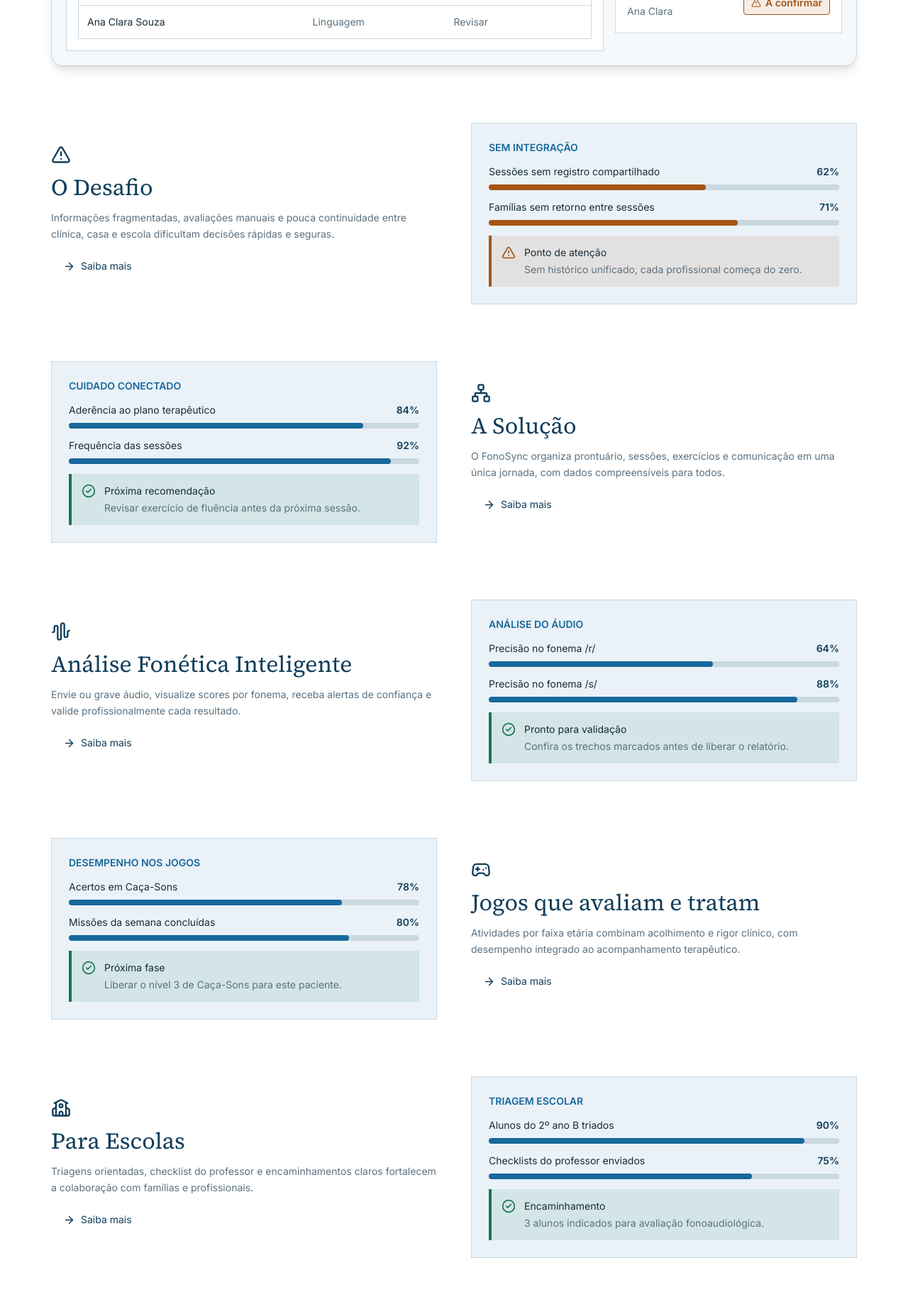
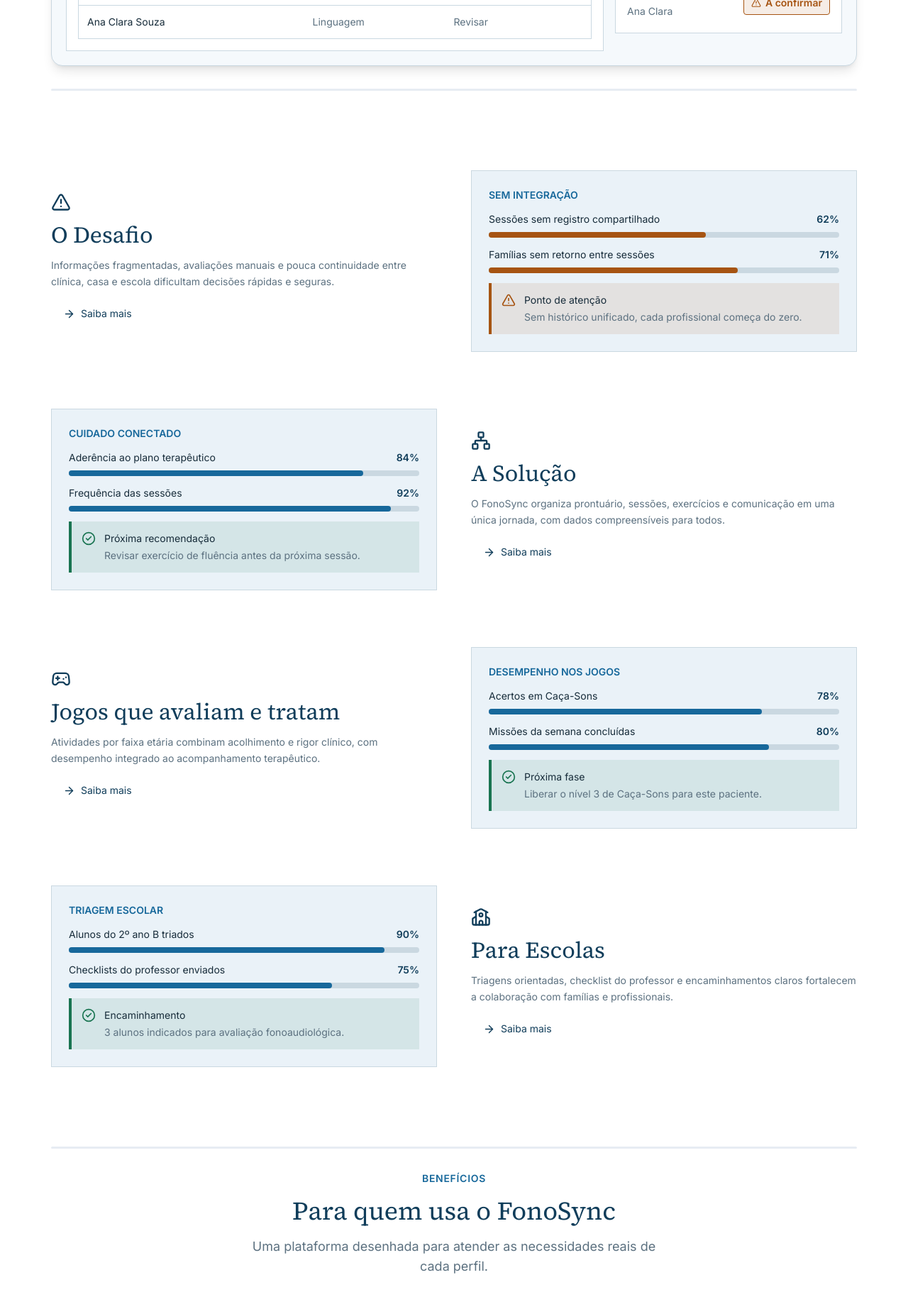
Before and after one commit to gastaogoncalves/fonosync, a React (Vite) app: page / in a window 1280 px wide. Shown: the part 1760-3612 px from the top of the page at 71% size. Built offline with nearby package versions, Linux system fonts and the light colour scheme.

Commit message:
Land Page FInalizadaaaaaaaaaaaaaa 1.0

```diff
--- a/src/pages/LandingPage.jsx
+++ b/src/pages/LandingPage.jsx
@@ -42,23 +42,6 @@ const features = [
         tone: 'success',
         title: 'Próxima recomendação',
         text: 'Revisar exercício de fluência antes da próxima sessão.',
-      },
-    },
-  },
-  {
-    icon: AudioWaveform,
-    title: 'Análise Fonética Inteligente',
-    description: 'Envie ou grave áudio, visualize scores por fonema, receba alertas de confiança e valide profissionalmente cada resultado.',
-    progress: {
-      eyebrow: 'Análise do áudio',
-      items: [
-        { label: 'Precisão no fonema /r/', value: 64 },
-        { label: 'Precisão no fonema /s/', value: 88 },
-      ],
-      note: {
-        tone: 'success',
-        title: 'Pronto para validação',
-        text: 'Confira os trechos marcados antes de liberar o relatório.',
       },
     },
   },
@@ -145,7 +128,12 @@ export default function LandingPage() {
         {/* Sobre */}
         <About />
 
-        {/* Seções de funcionalidades */}
+        {/* Barrinha separadora com 3px de espessura */}
+        <div className="mx-auto max-w-360 px-18 my-8">
+          <div className="h-[3px] w-full rounded-full bg-slate-200/80" />
+        </div>
+
+        {/* Seções de funcionalidades (Desafio, Solução, etc.) */}
         <section className="mx-auto flex max-w-360 flex-col gap-20 px-18 py-20">
           {features.map((feature, index) => (
             <Reveal
@@ -164,8 +152,18 @@ export default function LandingPage() {
           ))}
         </section>
 
+        {/* Barrinha separadora com 3px de espessura entre Recursos e Benefícios */}
+        <div className="mx-auto max-w-360 px-18 my-8">
+          <div className="h-[3px] w-full rounded-full bg-slate-200/80" />
+        </div>
+
         {/* Benefícios */}
         <Benefits />
+
+        {/* Barrinha separadora com 3px de espessura entre Benefícios e CTA */}
+        <div className="mx-auto max-w-360 px-18 my-8">
+          <div className="h-[3px] w-full rounded-full bg-slate-200/80" />
+        </div>
 
         {/* CTA final */}
         <section className="bg-mist py-24 text-center">
```
